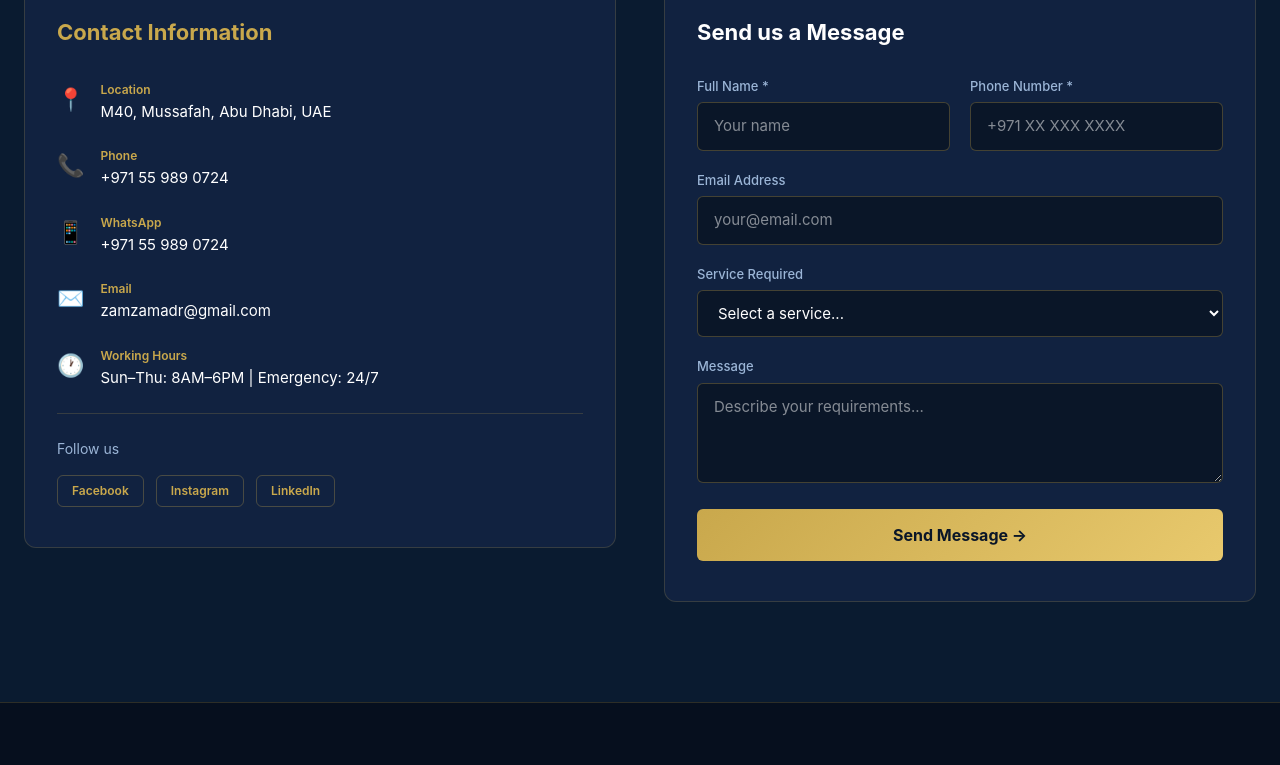
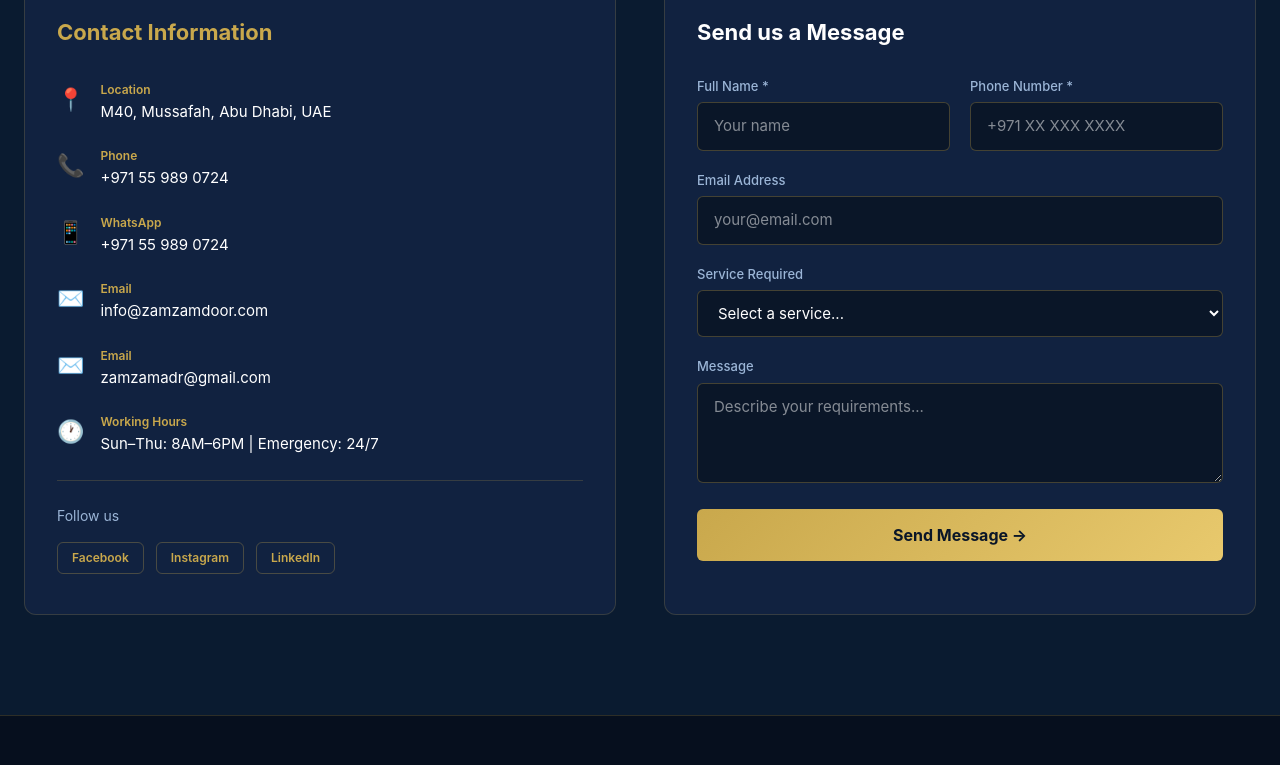
Before and after one commit to altanio-has/zamzamdoor, a Next.js app: page / in a window 1280 px wide. Shown: the part 4186-4951 px from the top of the page. Built offline with nearby package versions, Linux system fonts and the light colour scheme.

Commit message:
Add info@zamzamdoor.com email to contact section

```diff
--- a/components/Contact.tsx
+++ b/components/Contact.tsx
@@ -43,6 +43,7 @@ export default function Contact() {
                 { icon: "📍", label: "Location", value: "M40, Mussafah, Abu Dhabi, UAE" },
                 { icon: "📞", label: "Phone", value: "+971 55 989 0724" },
                 { icon: "📱", label: "WhatsApp", value: "+971 55 989 0724" },
+                { icon: "✉️", label: "Email", value: "info@zamzamdoor.com" },
                 { icon: "✉️", label: "Email", value: "zamzamadr@gmail.com" },
                 { icon: "🕐", label: "Working Hours", value: "Sun–Thu: 8AM–6PM | Emergency: 24/7" },
               ].map((c) => (
```
